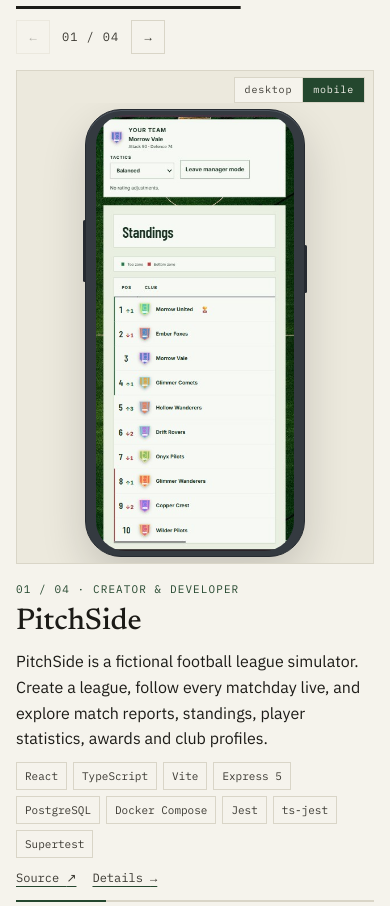
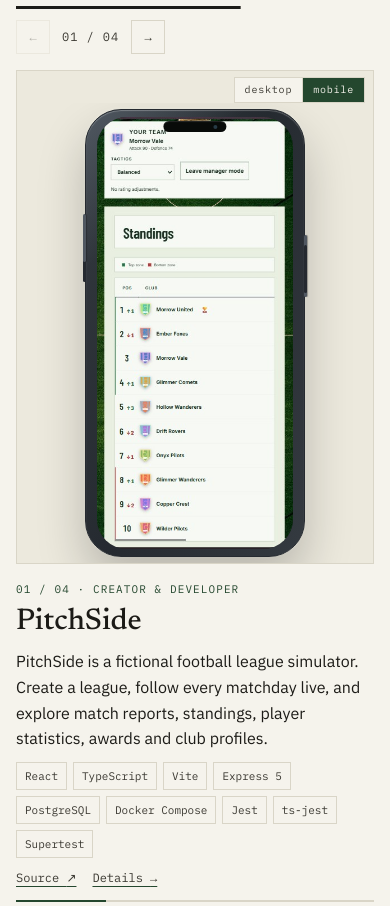
Before and after one commit to ihtishaamj63-web/ihtishaam-portfolio, a Vue app: page / in a window 390 px wide. Shown: the part 1134-2040 px from the top of the page. Built offline with nearby package versions, Linux system fonts and the light colour scheme.

Commit message:
Polish project device frames and switch speed

```diff
--- a/src/components/WorkSection.vue
+++ b/src/components/WorkSection.vue
@@ -90,6 +90,9 @@
                   >
                     <template v-if="view === 'mobile' && hasMobile">
                       <div class="phone-frame">
+                        <span class="phone-button phone-button-left" aria-hidden="true"></span>
+                        <span class="phone-button phone-button-right" aria-hidden="true"></span>
+                        <div class="phone-island" aria-hidden="true"><span></span></div>
                         <div
                           class="phone-screen"
                           :style="phoneScreenStyle"
@@ -109,6 +112,7 @@
                     </template>
                     <template v-else>
                       <div class="monitor">
+                        <div class="monitor-camera" aria-hidden="true"></div>
                         <div
                           class="monitor-screen"
                           :style="{
@@ -127,7 +131,9 @@
                           />
                         </div>
                         <div class="monitor-chin">
+                          <span class="monitor-brand-mark" aria-hidden="true">IJ</span>
                           <div class="monitor-indicator" aria-hidden="true"></div>
+                          <span class="monitor-power" aria-hidden="true"></span>
                         </div>
                       </div>
                       <div class="monitor-stand" aria-hidden="true">
@@ -604,11 +610,28 @@ onUnmounted(() => {
   position: relative;
   width: 100%;
   max-width: 850px;
-  padding: 8px;
+  padding: 13px 10px 7px;
   border: 1px solid var(--device-edge);
-  border-radius: 12px;
-  background: var(--device-frame);
-  box-shadow: 0 18px 45px rgba(0, 0, 0, 0.16), inset 0 1px 0 var(--device-highlight);
+  border-radius: 15px;
+  background:
+    linear-gradient(145deg, var(--device-highlight), transparent 28%),
+    linear-gradient(110deg, var(--device-frame), var(--device-edge) 52%, var(--device-frame));
+  box-shadow:
+    0 22px 42px rgba(0, 0, 0, 0.2),
+    0 4px 0 rgba(0, 0, 0, 0.16),
+    inset 0 1px 0 rgba(255, 255, 255, 0.22);
+}
+
+.monitor-camera {
+  position: absolute;
+  top: 5px;
+  left: 50%;
+  width: 4px;
+  height: 4px;
+  border-radius: 50%;
+  background: #111713;
+  box-shadow: 0 0 0 1px rgba(255,255,255,.12);
+  transform: translateX(-50%);
 }
 
 .monitor-screen {
@@ -629,17 +652,37 @@ onUnmounted(() => {
 }
 
 .monitor-chin {
-  height: 10px;
+  position: relative;
+  height: 15px;
   display: flex;
   align-items: center;
   justify-content: center;
+}
+
+.monitor-brand-mark {
+  position: absolute;
+  left: 2px;
+  color: rgba(255,255,255,.56);
+  font-family: var(--mono);
+  font-size: 7px;
+  letter-spacing: .12em;
 }
 
 .monitor-indicator {
   width: 4px;
   height: 4px;
   border-radius: 50%;
-  background: var(--device-edge);
+  background: var(--device-highlight);
+}
+
+.monitor-power {
+  position: absolute;
+  right: 3px;
+  width: 5px;
+  height: 5px;
+  border-radius: 50%;
+  background: var(--green);
+  box-shadow: 0 0 7px var(--green);
 }
 
 .monitor-stand {
@@ -656,10 +699,21 @@ onUnmounted(() => {
 }
 
 .monitor-stand-base {
-  width: 120px;
-  height: 7px;
-  border-radius: 50%;
-  background: var(--device-edge);
+  position: relative;
+  width: 132px;
+  height: 9px;
+  border-radius: 3px 3px 8px 8px;
+  background: linear-gradient(180deg, var(--device-highlight), var(--device-edge));
+  box-shadow: 0 5px 10px rgba(0,0,0,.14);
+}
+
+.monitor-stand-base span {
+  position: absolute;
+  top: 2px;
+  left: 12%;
+  right: 12%;
+  height: 1px;
+  background: rgba(255,255,255,.18);
 }
 
 /* Mobile phone frame */
@@ -678,14 +732,62 @@ onUnmounted(() => {
   flex-shrink: 0;
   width: clamp(220px, 24vw, 280px);
   aspect-ratio: 280 / 570;
-  padding: 5px;
+  padding: 7px;
   border: 1px solid var(--device-edge);
   border-radius: 42px;
-  background: var(--device-frame);
-  box-shadow: 0 18px 45px rgba(0, 0, 0, 0.16), inset 0 1px 0 var(--device-highlight);
+  background:
+    linear-gradient(135deg, var(--device-highlight), transparent 24%),
+    linear-gradient(110deg, var(--device-frame), var(--device-edge) 48%, var(--device-frame));
+  box-shadow:
+    0 24px 48px rgba(0, 0, 0, 0.22),
+    0 0 0 2px rgba(255,255,255,.07),
+    inset 0 1px 1px rgba(255,255,255,.28);
   display: flex;
   align-items: center;
   justify-content: center;
+}
+
+.phone-island {
+  position: absolute;
+  z-index: 2;
+  top: 13px;
+  left: 50%;
+  width: 29%;
+  height: 13px;
+  border-radius: 20px;
+  background: #080b09;
+  transform: translateX(-50%);
+  box-shadow: inset 0 1px 1px rgba(255,255,255,.12);
+}
+
+.phone-island span {
+  position: absolute;
+  right: 9px;
+  top: 4px;
+  width: 4px;
+  height: 4px;
+  border-radius: 50%;
+  background: #263b46;
+}
+
+.phone-button {
+  position: absolute;
+  width: 3px;
+  border-radius: 3px;
+  background: var(--device-highlight);
+  box-shadow: 1px 0 1px rgba(0,0,0,.3);
+}
+
+.phone-button-left {
+  left: -3px;
+  top: 104px;
+  height: 48px;
+}
+
+.phone-button-right {
+  right: -3px;
+  top: 125px;
+  height: 62px;
 }
 
 .phone-frame::before,
@@ -716,8 +818,9 @@ onUnmounted(() => {
   max-width: 100%;
   max-height: 100%;
   overflow: hidden;
-  border-radius: 36px;
-  background: transparent;
+  border-radius: 35px;
+  background: #080b09;
+  box-shadow: inset 0 0 0 1px rgba(255,255,255,.12);
 }
 
 .phone-screen-image {
@@ -735,7 +838,7 @@ onUnmounted(() => {
 
 .img-fade-enter-active,
 .img-fade-leave-active {
-  transition: opacity 0.18s ease;
+  transition: opacity 0.09s ease;
 }
 
 .img-fade-enter-from,
@@ -852,8 +955,8 @@ h3 {
   }
 
   .monitor {
-    padding: 5px;
-    border-radius: 8px;
+    padding: 10px 6px 5px;
+    border-radius: 11px;
   }
 
   .monitor-screen {
@@ -880,6 +983,11 @@ h3 {
   .phone-frame {
     width: clamp(200px, 60vw, 240px);
     border-radius: 36px;
+  }
+
+  .phone-island {
+    top: 11px;
+    height: 11px;
   }
 
   .phone-screen {
```
